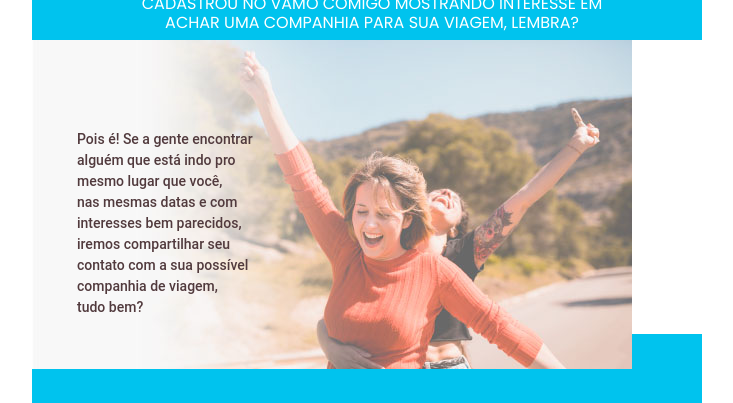
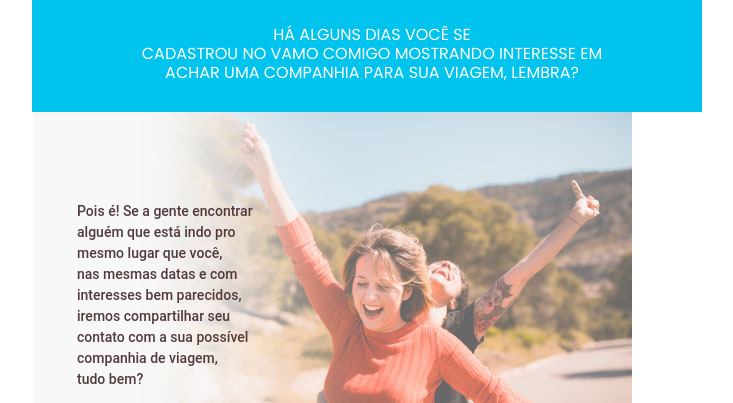
Before and after one commit to thuanny21/emailmarketing2, a plain HTML site: page index.html in a window 1280 px wide. Shown: the part 388-791 px from the top of the page, without its empty margins (273-1006 px from the left). Drawn offline with nearby package versions, Linux system fonts and the light colour scheme.

Commit message:
Add files via upload

```diff
--- a/index.html
+++ b/index.html
@@ -32,7 +32,7 @@
                     </tr>
                     <tr>
                         <td bgcolor="#00c3ee">
-                            <h5 style="color:white; font-size: 16px; font-family:'Poppins', sans-serif; margin-left: 10px;text-align: center; margin-top: 40px"> HÁ ALGUNS DIAS VOCÊ SE <br> CADASTROU NO VAMO COMIGO MOSTRANDO INTERESSE EM <br> ACHAR UMA COMPANHIA PARA SUA VIAGEM, LEMBRA? </h5>
+                            <h5 style="color:white; font-size: 16px; font-family:'Poppins', sans-serif; margin-left: 10px;text-align: center; margin-top: 90px; margin-bottom: 30px"> HÁ ALGUNS DIAS VOCÊ SE <br> CADASTROU NO VAMO COMIGO MOSTRANDO INTERESSE EM <br> ACHAR UMA COMPANHIA PARA SUA VIAGEM, LEMBRA? </h5>
                         </td>
                     </tr>
                     <tr>
```
